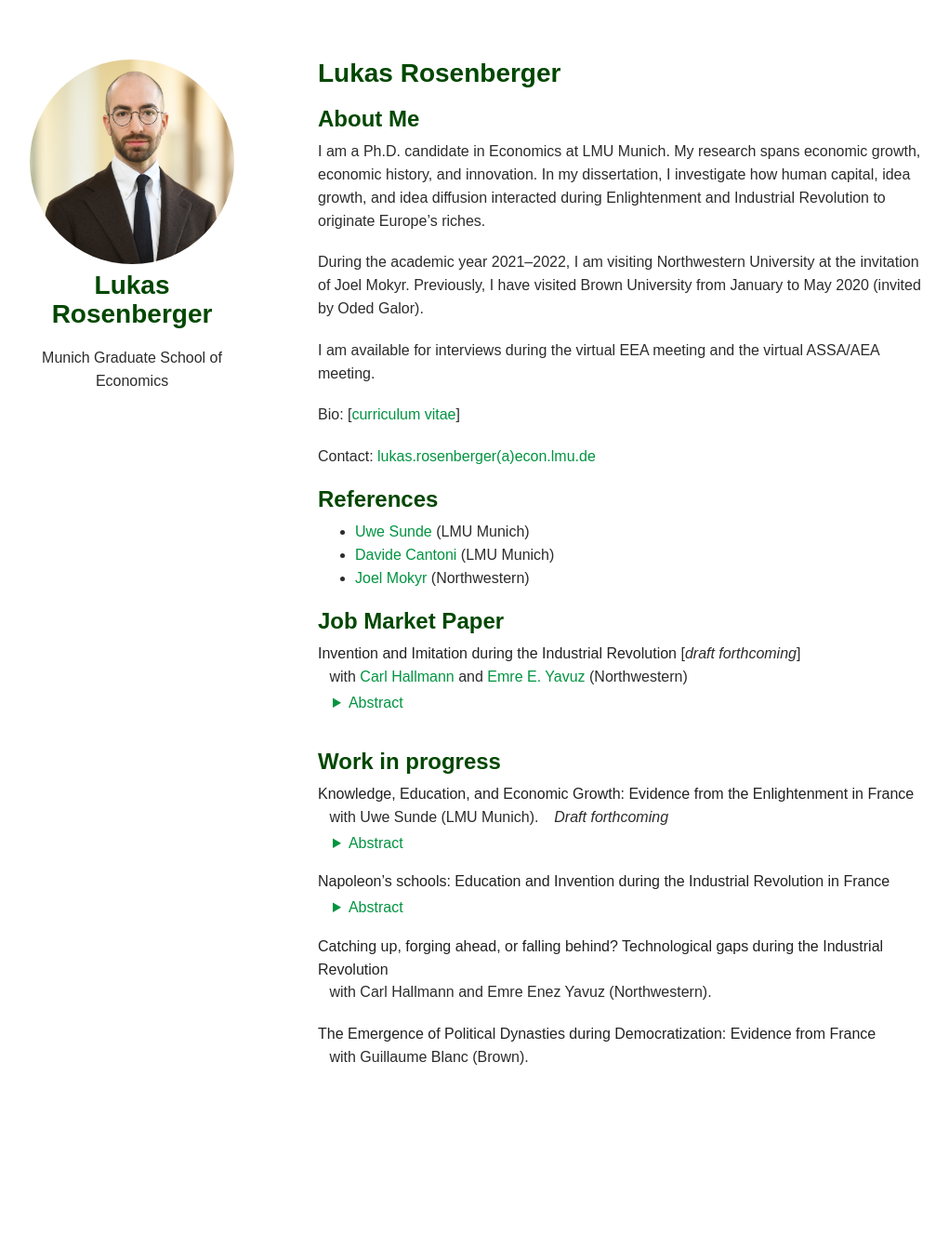
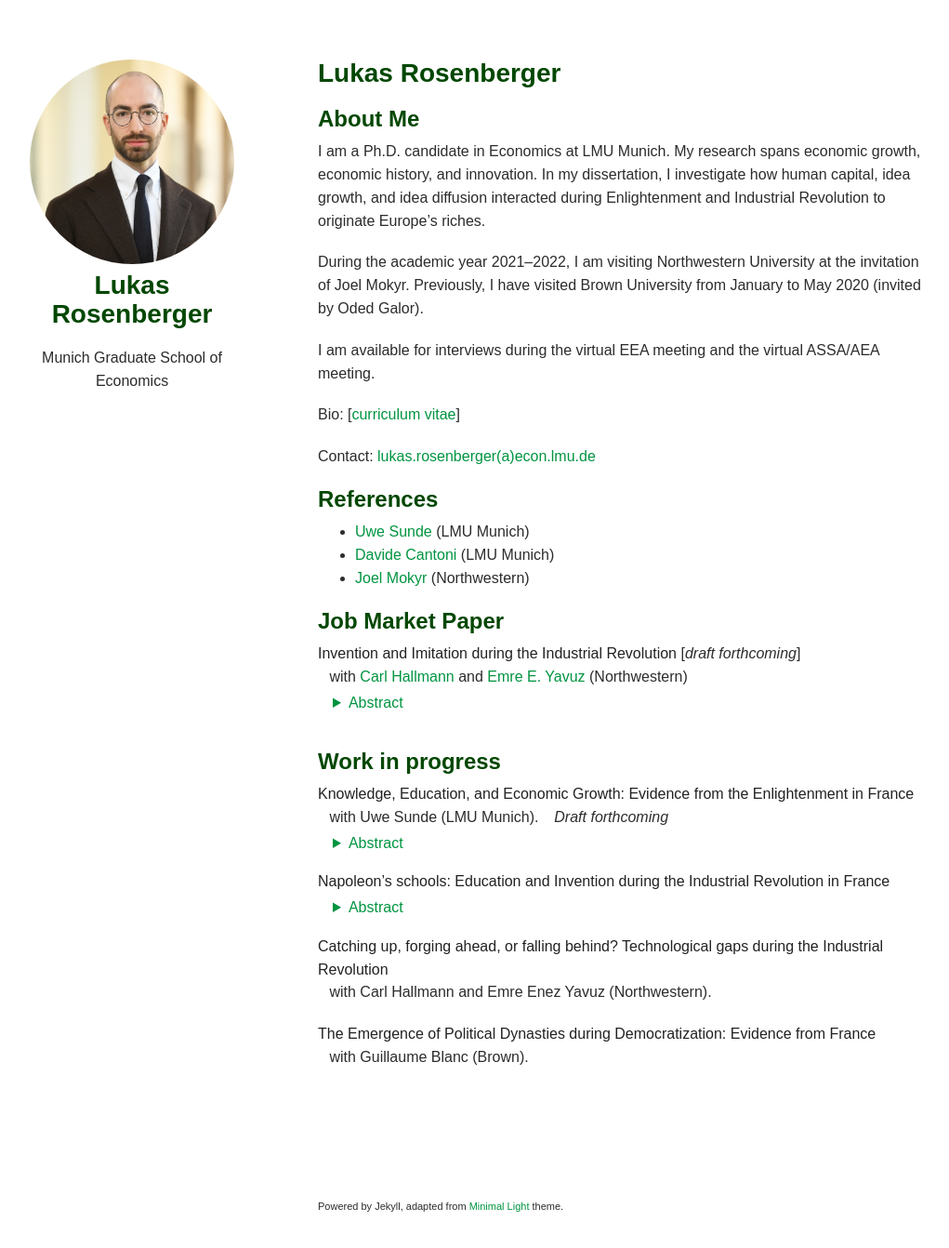
Before and after one commit to lukasrosenberger/academic, a Jekyll site: the page built from index.md, in a window 1280 px wide and 1379 px high. Shown: the top 1342 px of the window at 93% size, without its empty margins (128-1149 px from the left). Built offline with Jekyll 4.4.1, drawn with Linux system fonts in a browser that asks for light colours; nearby versions of some CDN libraries; some web fonts are replaced; a style sheet for code colours, icons or effects is not loaded.

Commit message:
Update homepage.html

```diff
--- a/_layouts/homepage.html
+++ b/_layouts/homepage.html
@@ -52,6 +52,8 @@
 
       <br>
 
+       <p><small>Powered by Jekyll, adapted from <a href="https://github.com/yaoyao-liu/minimal-light" target="_blank" rel="noopener">Minimal Light</a> theme.</small></p>
+
       </section>
       <footer>
         <div class="social-icons">
```
